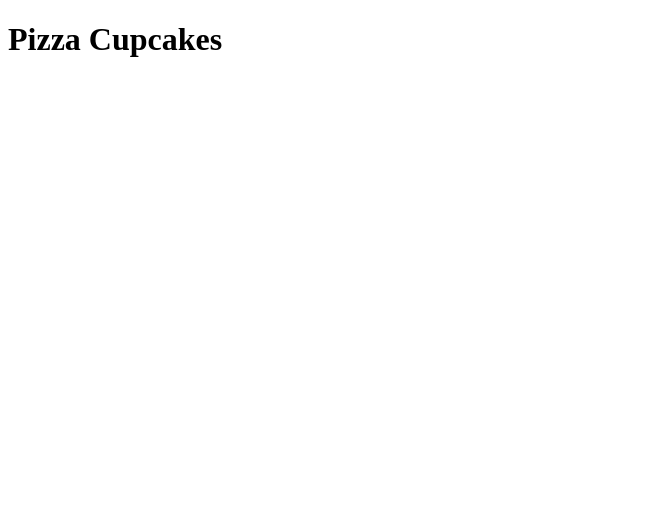
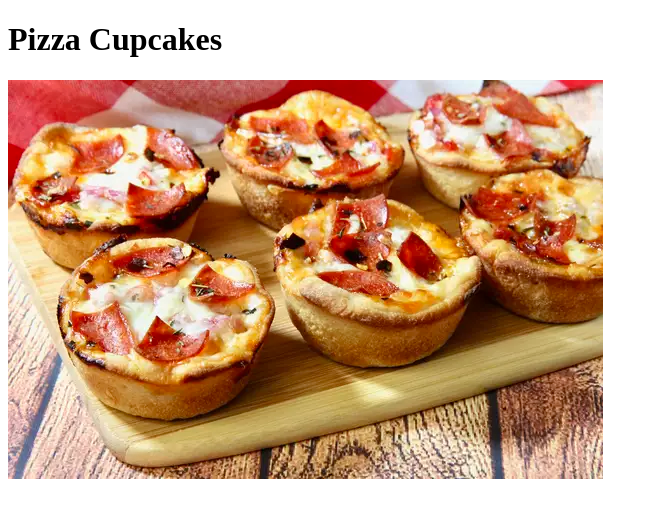
Before and after one commit to ElsonOtake/odin-recipes, a plain HTML site: page recipes/pizzacupcakes.html in a window 1280 px wide. Shown: the whole page, without its empty margins (0-658 px from the left). Drawn offline with Linux system fonts and the light colour scheme.

Commit message:
image of pizza cupcakes included and the link to show the image on page

```diff
--- a/recipes/pizzacupcakes.html
+++ b/recipes/pizzacupcakes.html
@@ -6,5 +6,6 @@
     </head>
     <body>
         <h1>Pizza Cupcakes</h1>
+        <img src="pizzacupcakes.webp" alt="Pizzas cupcakes served">
     </body>
 </html>
```
Also changed, not shown: recipes/pizzacupcakes.webp (added).
